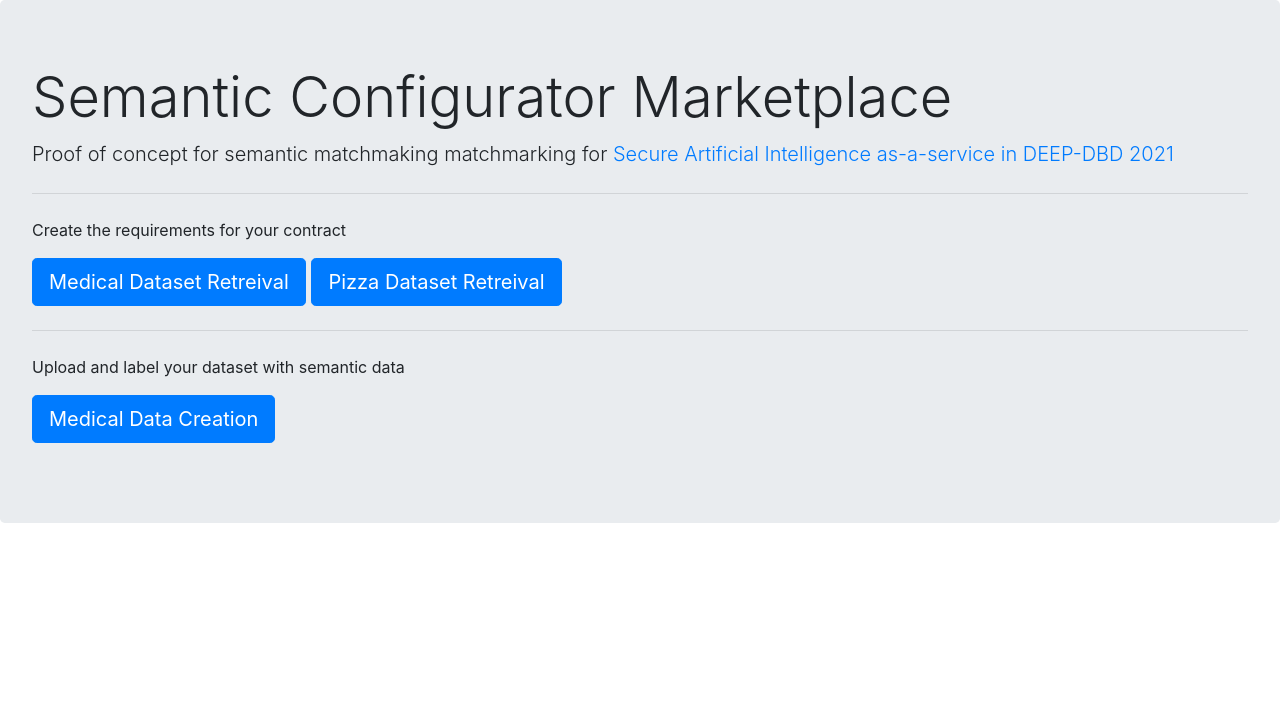
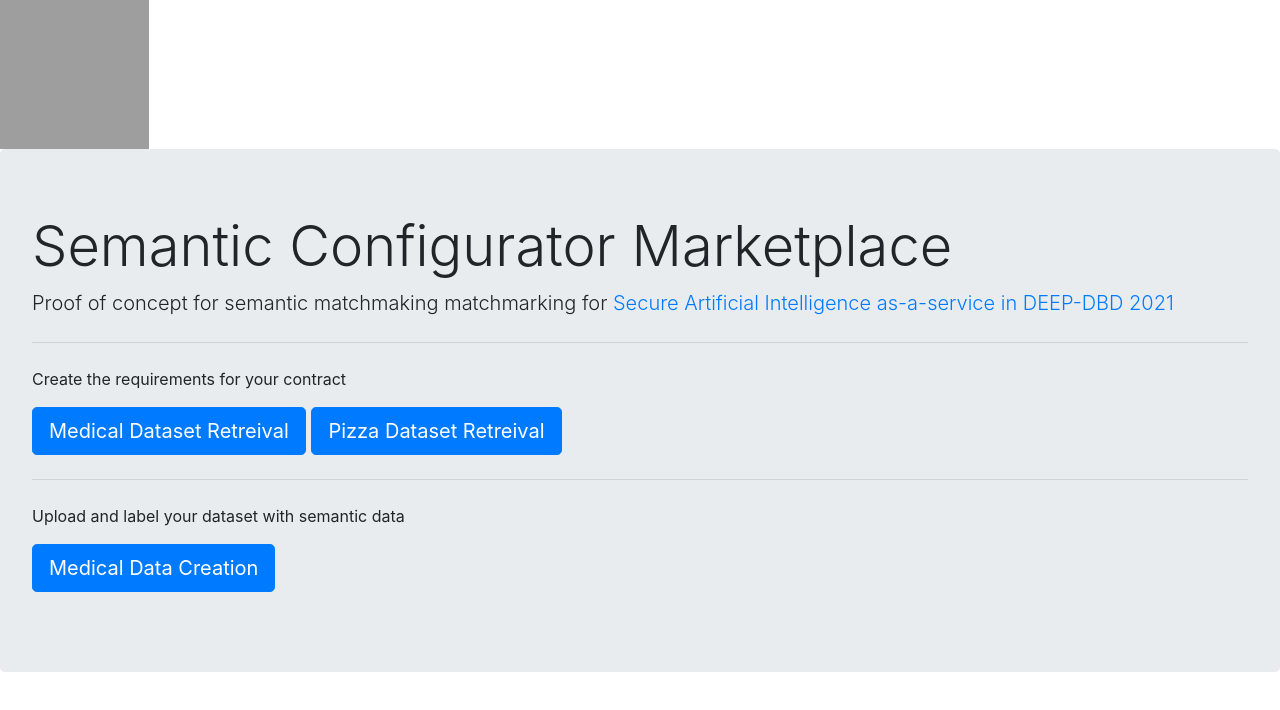
Before and after one commit to nherbaut/semantic-configurator-mktplace, a plain HTML site: page index.html in a window 1280 px wide. Drawn offline with Linux system fonts and the light colour scheme; grey boxes are pictures that could not be loaded.

Commit message:
github badge

```diff
--- a/index.html
+++ b/index.html
@@ -15,7 +15,7 @@
 </head>
 
 <body>
-
+<a href="github.com/nherbaut/semantic-configurator-mktplace/"><img loading="lazy" width="149" height="149" src="https://github.blog/wp-content/uploads/2008/12/forkme_right_gray_6d6d6d.png?resize=149%2C149" class="attachment-full size-full" alt="Fork me on GitHub" data-recalc-dims="1"></a>
     <div class="jumbotron">
         <h1 class="display-4">Semantic Configurator Marketplace</h1>
         <p class="lead">Proof of concept for semantic matchmaking matchmarking for <a href="nextnet.top/files/SAIaaS:%20A%20Blockchain-based%20solution%20for%20secure%20artificial%20intelligence%20as-a-Service.pdf">Secure Artificial Intelligence as-a-service in DEEP-DBD 2021</a></p>
```
